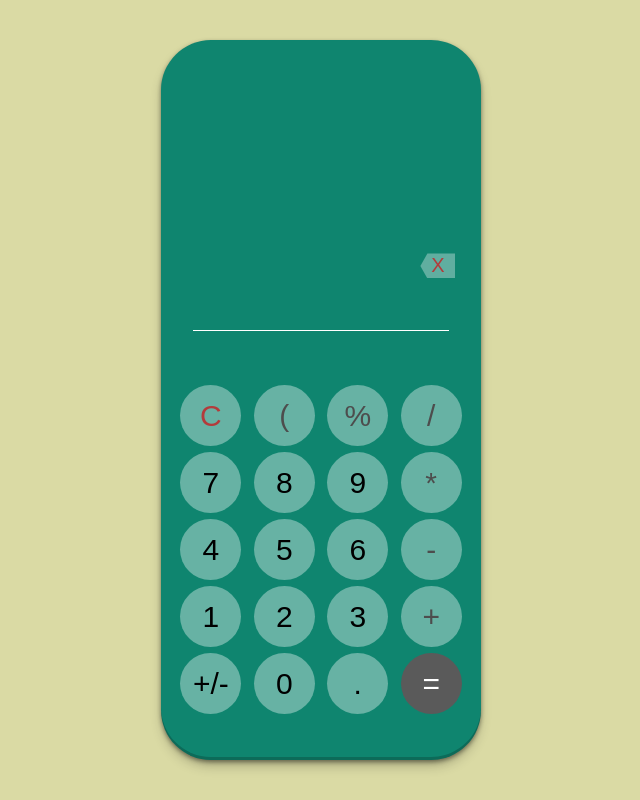
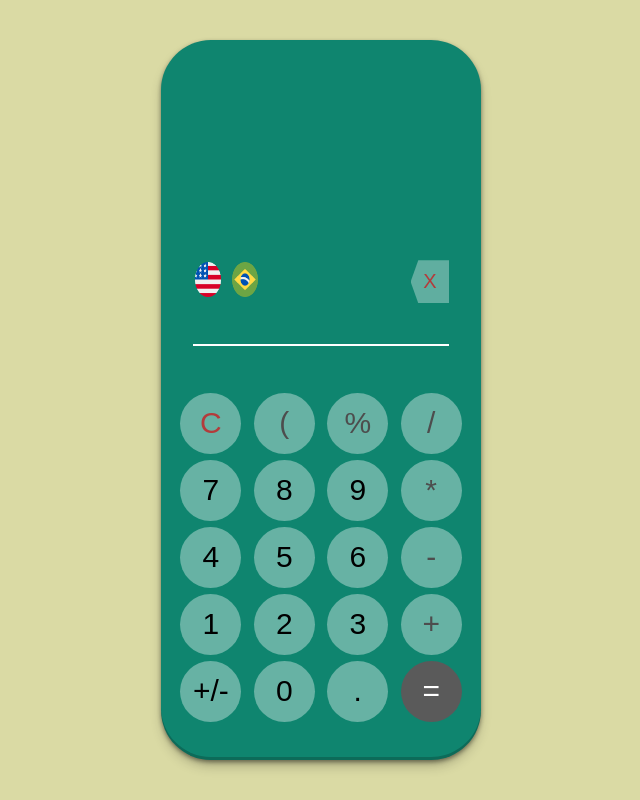
Before and after one commit to Milenaslv20/calculator, a plain HTML site: page index.html in a window 1280 px wide. Shown: the whole page, without its empty margins (319-959 px from the left). Drawn offline with nearby package versions, Linux system fonts and the light colour scheme.

Commit message:
feature: language

```diff
--- a/index.html
+++ b/index.html
@@ -15,7 +15,11 @@
             <input class="input_response" id="input_response" disabled type="text" autofocus>
         </div>
 
-        <button class="button_clear" onclick="clearOne()">X</button>
+        <div class="funcionalities">
+            <img class="language-button" id="english" src="united-states.png" alt="" onclick="languageSelect('english', 'english')">
+            <img class="language-button" id="portuguese" src="brazil.png" alt="" onclick="languageSelect('portuguese', 'portuguese')">
+            <button class="button_clear" onclick="clearOne()">X</button>
+        </div>
         <div class="line"></div>
 
         <div class="container_buttons">
--- a/script.js
+++ b/script.js
@@ -2,6 +2,18 @@ const inputNumber = document.getElementById('input_number')
 const inputResponse = document.getElementById('input_response')
 const message = document.getElementById('message')
 const isMobile = /iPhone|iPad|iPod|Android/i.test(navigator.userAgent);
+let currentLanguage = 'english';
+let messages = {
+    english: {
+        maxDigits: "Can't enter more than 15 digits",
+        error: "An error occurred"
+    },
+    portuguese: {
+        maxDigits: "Valor máximo de 15 dígitos",
+        error: "Ocorreu um erro"
+    }
+};
+
 
 if (isMobile) {
   inputNumber.setAttribute('readonly', true);
@@ -11,13 +23,32 @@ inputNumber.addEventListener('input', () => {
     inputNumber.value = inputNumber.value.replace(/[^0-9+\-*/%.() ]/g, '');
 });
 
+function languageSelect(language, id){
+    currentLanguage = language;
+
+    const allLanguageButtons = document.querySelectorAll('.language-button');
+    allLanguageButtons.forEach(btn => {
+        btn.style.backgroundColor = '';
+        btn.style.padding = '';
+        btn.style.borderRadius = '';
+    });
+
+    if(language === id){
+        const selected = document.getElementById(id);
+        selected.style.backgroundColor = '#0b6d5b';
+        selected.style.padding = '2px';
+        selected.style.borderRadius = '50px';
+    }
+    inputNumber.focus()
+}
+
 function maxContent(){
     const modalError = document.getElementById('modal_error')
     const maxSize = 15
     if (inputNumber.value.length > maxSize) {
         inputNumber.value = inputNumber.value.slice(0, maxSize)
         modalError.style.display = 'flex'
-        message.textContent = "Can't enter more than 15 digits"
+        message.textContent = messages[currentLanguage].maxDigits;
         setTimeout(() =>{
             modalError.style.display = 'none'
         }, 3000)
--- a/style.css
+++ b/style.css
@@ -61,16 +61,36 @@ body{
 .button_clear{
     background-color: #ffffff56;
     font-size: 20px;
-    width: 35px;
+    width: 15%;
     clip-path: polygon(
         0% 50%, 20% 0%, 100% 0%, 100% 100%, 20% 100%
     );
     color: #b33b3b;
     border: none;
     cursor: pointer;
-    align-self: flex-end;
-    margin-right: 8%;
-    margin-bottom: -6%;
+    margin-left: auto;
+}
+
+.funcionalities{
+    display: flex;
+    position: relative;
+    bottom: -3%;
+    width: 80%;
+    height: 6%;
+}
+.funcionalities img{
+    cursor: pointer;
+    width: 10%;
+    height: 80%;
+    margin: 0;
+    margin-right: 3%;
+    padding: 2px;
+    transition: 0.9s;
+}
+.funcionalities img:hover{
+    background-color: #0b6d5b;
+    padding: 2px;
+    border-radius: 50px;
 }
 
 .container_inputs{
```
Also changed, not shown: brazil.png (added), united-states.png (added).
